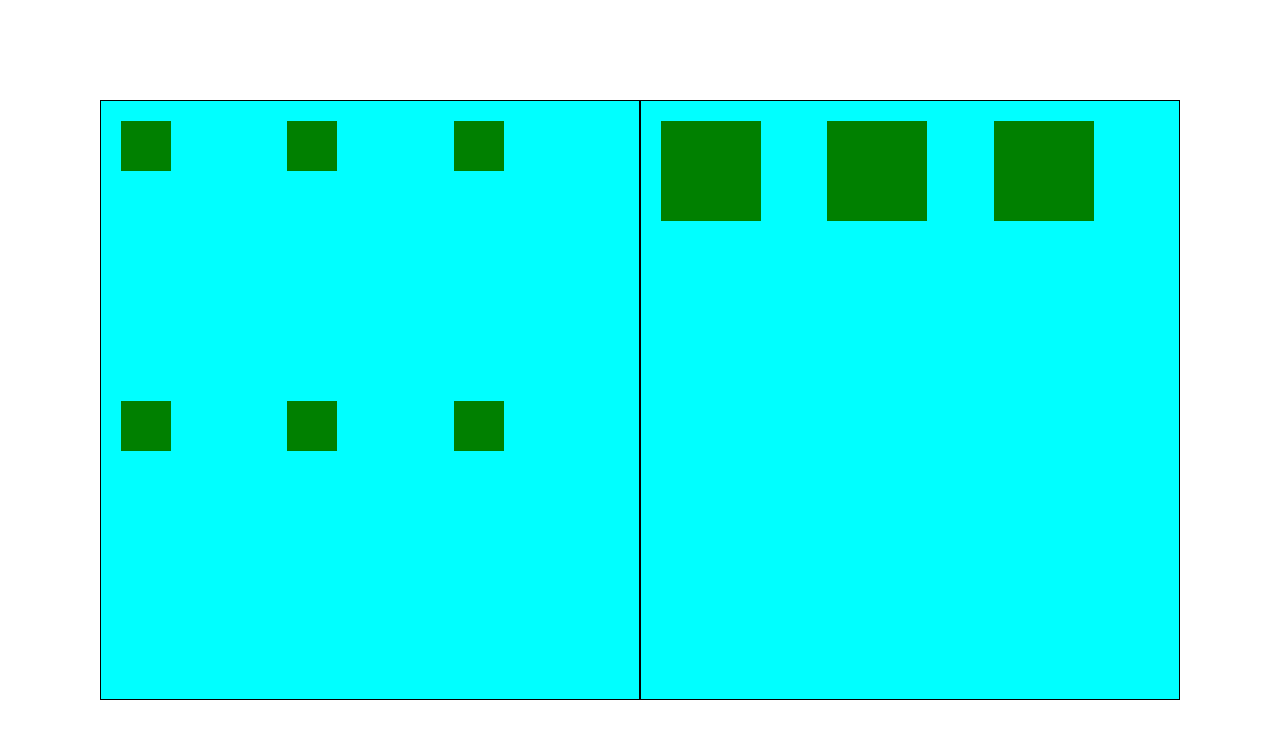
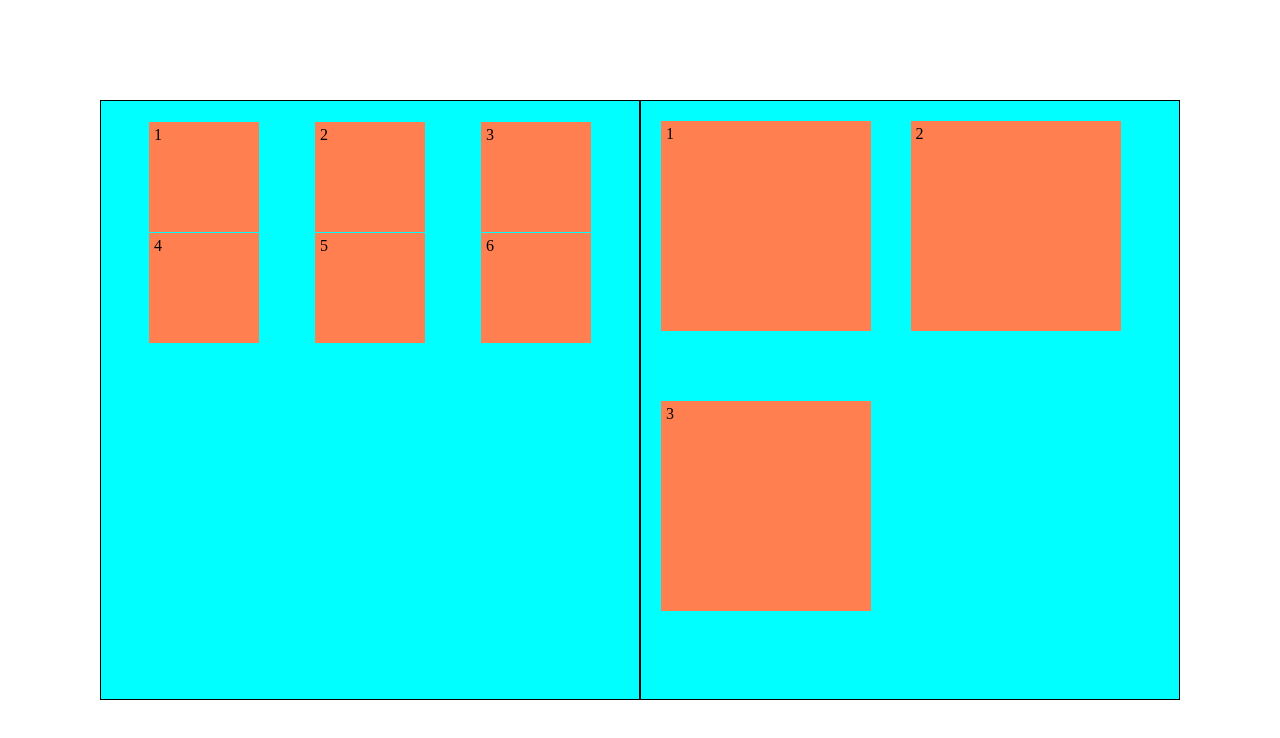
Before and after one commit to Marggoo4/2023_SWP, a plain HTML site: page 07_1_Übung_Grid/index.html in a window 1280 px wide. Drawn offline with Linux system fonts and the light colour scheme.

Commit message:
07_1_Übung_Grid finished

```diff
--- a/07_1_Übung_Grid/index.html
+++ b/07_1_Übung_Grid/index.html
@@ -11,17 +11,17 @@
 <body>
     <div class="container">
         <div class="left-half">
-            <div class="smallbox"></div>
-            <div class="smallbox"></div>
-            <div class="smallbox"></div>
-            <div class="smallbox"></div>
-            <div class="smallbox"></div>
-            <div class="smallbox"></div>
+            <div class="smallbox">1</div>
+            <div class="smallbox">2</div>
+            <div class="smallbox">3</div>
+            <div class="smallbox">4</div>
+            <div class="smallbox">5</div>
+            <div class="smallbox">6</div>
         </div>
         <div class="right-half">
-            <div class="bigbox"></div>
-            <div class="bigbox"></div>
-            <div class="bigbox"></div>
+            <div class="bigbox">1</div>
+            <div class="bigbox">2</div>
+            <div class="bigbox">3</div>
         </div>
     </div>
 </body>
--- a/07_1_Übung_Grid/style.css
+++ b/07_1_Übung_Grid/style.css
@@ -1,46 +1,41 @@
 .container {
+    display: grid;
+    grid-template-columns: 1fr 1fr;
     background-color: aqua;
-    display: flex;
-    justify-content: space-between;
     margin: 100px;
-    min-height: calc(100vh - 200px); /* 100% Viewport Height - 200px for top and bottom margin */
-    box-sizing: border-box;
+    min-height: calc(100vh - 200px);
 }
 
 .left-half {
-    position: relative;
     display: grid;
-    grid-template-columns: repeat(3, 1fr); /* Drei Spalten */
-    grid-template-rows: repeat(2, 1fr); /* Zwei Reihen */
-    gap: 1px;
-    flex: 1;
+    grid-template-columns: 1fr 1fr 1fr;
+    grid-template-rows: 0.2fr 0.2fr 0.5fr;
+    gap: 0px 0px;
     border: 1px solid black;
     padding: 20px;
-    box-sizing: border-box;
-    justify-content: space-between;
-
 }
 
 .right-half {
     display: grid;
-    grid-template-columns: auto auto auto;
-    column-gap: 1px;
-    flex: 1;
+    grid-template-columns: 1fr 1fr;
+    grid-template-rows: 1fr 1fr;
+    gap: 1px;
     border: 1px solid black;
     padding: 20px;
-    box-sizing: border-box;
-
 }
 
-
 .smallbox {
-    background-color: green;
-    height: 50px;
-    width: 50px;
+    padding: 5px;
+    background-color: coral;
+    height: 100px;
+    width: 100px;
+    justify-self: center;
+    align-self: center;
 }
 
 .bigbox {
-    background-color: green;
-    height: 100px;
-    width: 100px;
+    padding: 5px;
+    background-color: coral;
+    height: 200px;
+    width: 200px;
 }
```
